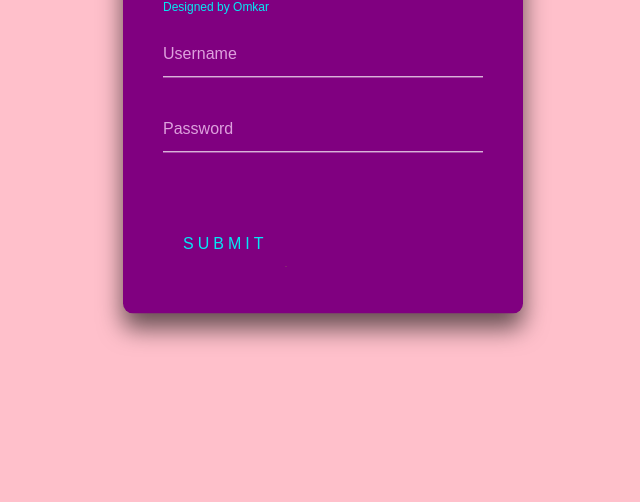
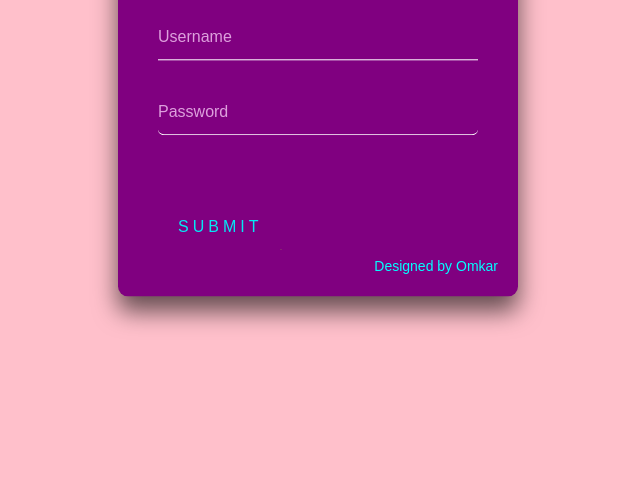
Before and after one commit to Omkarrpatil123/1st-project, a plain HTML site: page index.html in a window 1280 px wide. Shown: the part 298-800 px from the top of the page, without its empty margins (552-1192 px from the left). Drawn offline with nearby package versions, Linux system fonts and the light colour scheme.

Commit message:
sixes updated

```diff
--- a/index.html
+++ b/index.html
@@ -22,7 +22,7 @@ body{
     top: 50%;
     width: 400px;
     padding: 40px;
-    right:  5px;
+    right: 10px;
     transform: translate(-50%,-50%);
     background-color: purple;
     box-sizing: border-box;
@@ -82,7 +82,7 @@ body{
    letter-spacing: 4px;
  }
  .login-box a:hover{
-   background-color: #03e9f4;
+   background-color: plum;
    color: white;
    border-radius: 5px;
    box-shadow:  0 0 5px aquamarine,
@@ -108,6 +108,10 @@ body{
    50%, 100% {
       left: 100%;
    }
+ }
+ .own{
+  position: absolute;
+  right: 20px;
  }
  .login-box a span:nth-child(2) {
    top: -100%;
@@ -162,14 +166,13 @@ body{
   <body>
     <div class="login-box">
       <h2>Login</h2>
-      <p style="color: #03e9f4; font-size: 12px;">Designed by Omkar</p>
       <form >
           <div class="user-box">
-              <input type="text" name="" required="">
+              <input type="text" name=""  required="">
               <label >Username</label>
           </div>
           <div class="user-box">
-              <input type="password" name="" required="">
+              <input type="password" name="" class="form-control" required="">
               <label >Password</label>
           </div>
           <a href="#">
@@ -183,10 +186,11 @@ body{
               <span></span>
 
               submit
+
           </a>
 
 
-
+          <p style="color:aqua ; font-size: 14px; " class="own">Designed by Omkar</p>
       </form>
 
 
```
